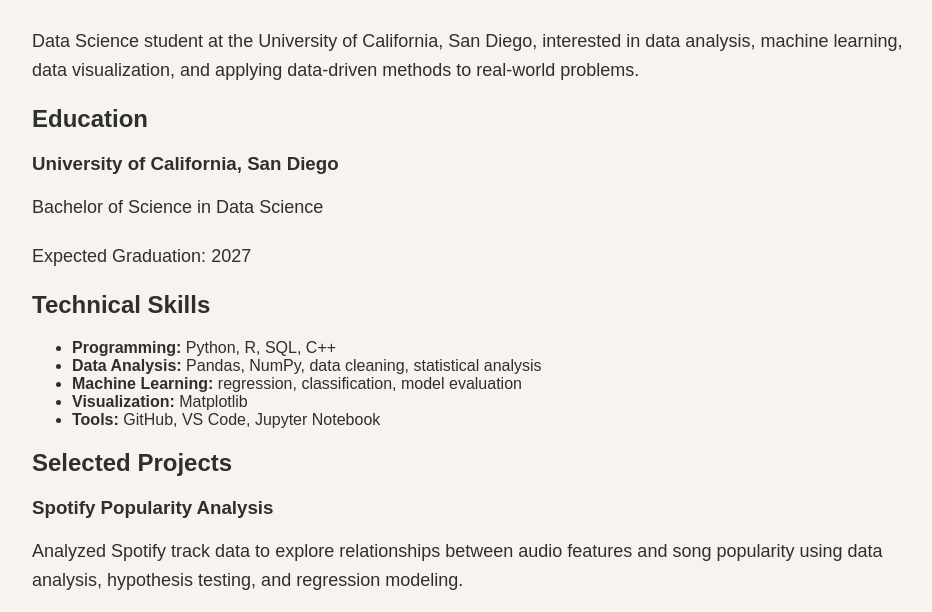
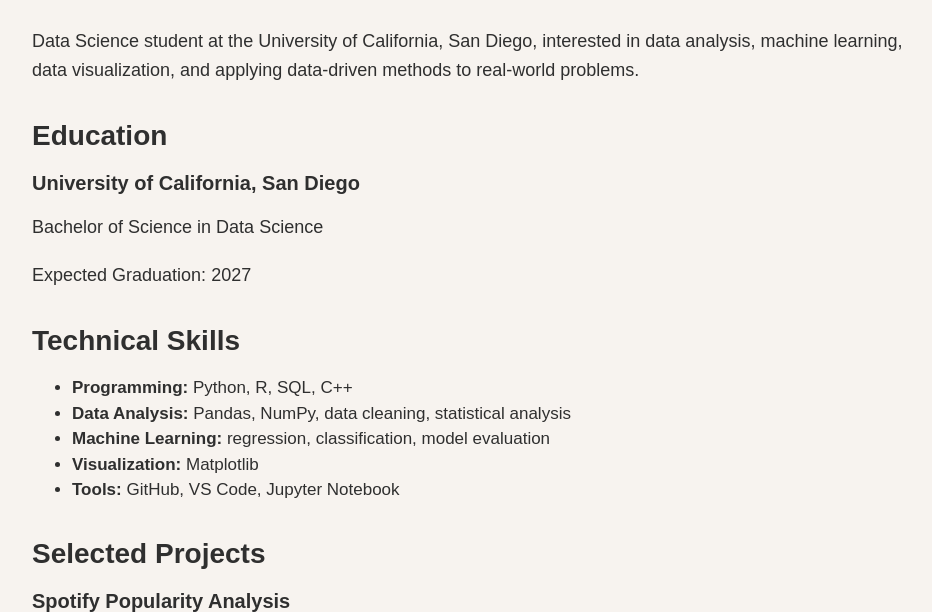
Before and after one commit to j8xiong-beep/portfolio, a plain HTML site: page resume/index.html in a window 1280 px wide. Shown: the part 146-758 px from the top of the page, without its empty margins (158-1090 px from the left). Drawn offline with Linux system fonts and the light colour scheme.

Commit message:
Update style.css

```diff
--- a/style.css
+++ b/style.css
@@ -26,10 +26,36 @@ h1 {
     margin-bottom: 30px;
 }
 
+h2 {
+    font-size: 28px;
+    margin-top: 35px;
+    margin-bottom: 18px;
+}
+
+h3 {
+    font-size: 20px;
+    margin-top: 20px;
+    margin-bottom: 10px;
+}
+
 p {
     font-size: 18px;
     line-height: 1.6;
     margin-bottom: 20px;
+}
+
+ul {
+    font-size: 17px;
+    line-height: 1.5;
+    margin-bottom: 25px;
+}
+
+section {
+    margin-bottom: 35px;
+}
+
+article {
+    margin-bottom: 28px;
 }
 
 img {
```
